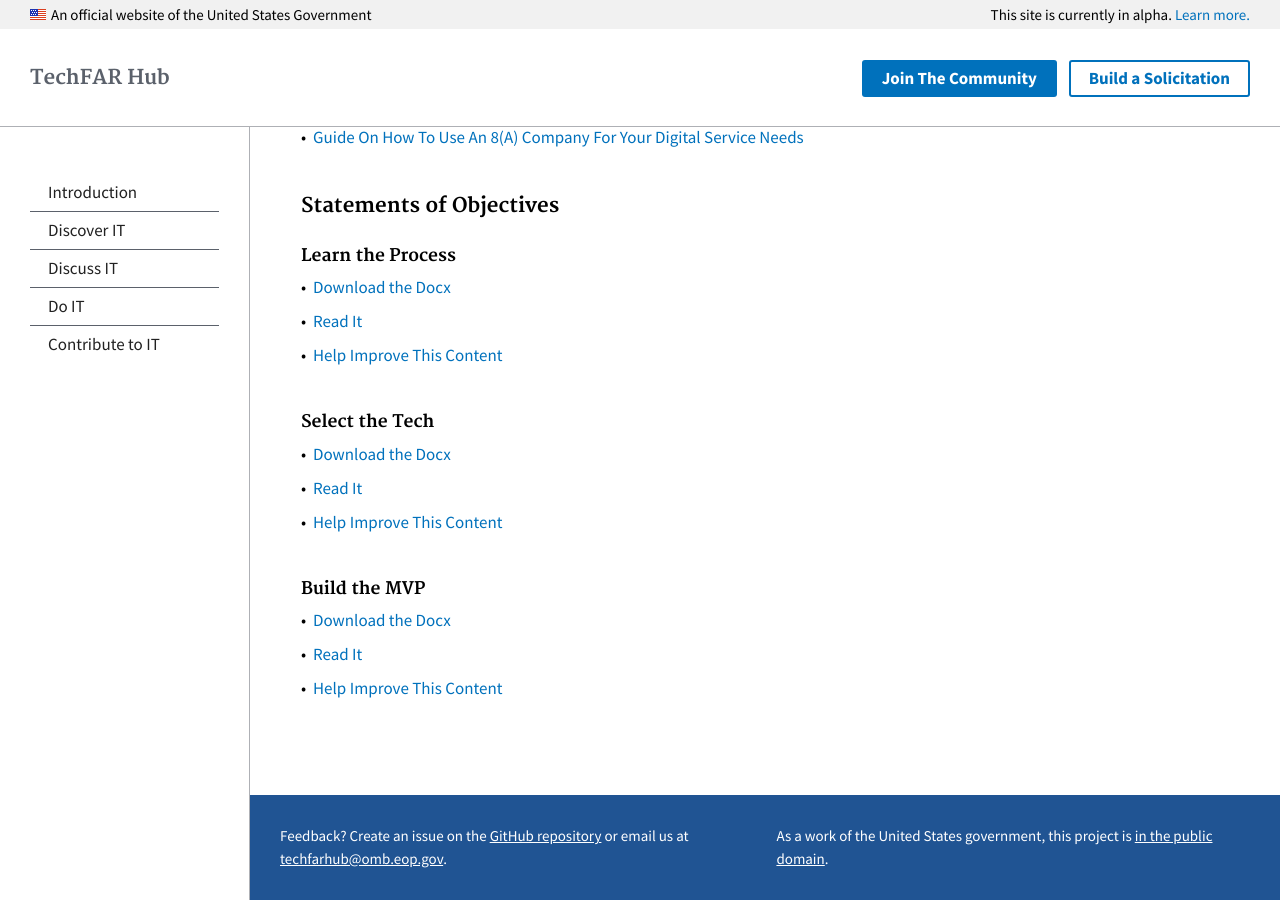
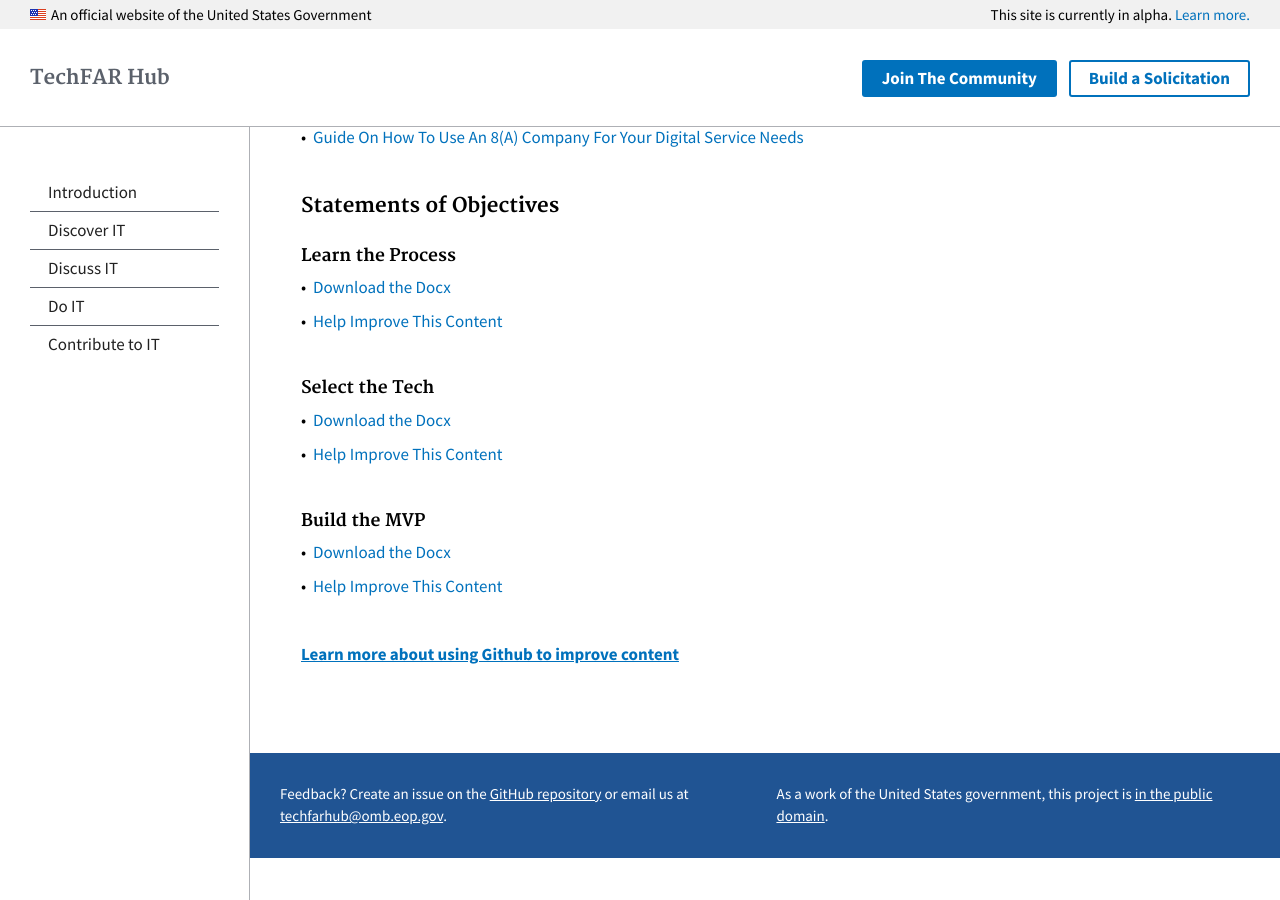
Before and after one commit to usds/techfar-hub, a Jekyll site: the page built from sba-docs/sba8a.md, in a window 1280 px wide and 900 px high, scrolled down 652 px. Built offline with Jekyll 4.4.1, drawn with Linux system fonts in a browser that asks for light colours; after the commit the page ends 1510 px from its top, so only the background shows below that.

Commit message:
Remove Read It links from SOOs
and added one link on the bottom for those who are new to github.

```diff
--- a/sba-docs/sba8a.md
+++ b/sba-docs/sba8a.md
@@ -22,15 +22,14 @@ The Small Business Administration (SBA) and United States Digital Service (USDS)
 
 #### Learn the Process
   * [Download the Docx](https://techfarhub.cio.gov/assets/files/USDS-LearnTheProcessSOO.docx)
-  * [Read It](https://github.com/usds/techfar-hub/blob/master/sba-docs/learn_the_processSOO.md){:target="_blank"}
-  * [Help Improve This Content](https://github.com/usds/techfar-hub/blob/master/README.md){:target="_blank"}
+  * [Help Improve This Content](https://github.com/usds/techfar-hub/blob/master/sba-docs/learn_the_processSOO.md){:target="_blank"}
 
 #### Select the Tech
   * [Download the Docx](https://techfarhub.cio.gov/assets/files/USDS-SelectYourTechSOO.docx)
-  * [Read It](https://github.com/usds/techfar-hub/blob/master/sba-docs/select_your_tech.md){:target="_blank"}
-  * [Help Improve This Content](https://github.com/usds/techfar-hub/blob/master/README.md){:target="_blank"}
+  * [Help Improve This Content](https://github.com/usds/techfar-hub/blob/master/sba-docs/select_your_tech.md){:target="_blank"}
 
 #### Build the MVP
   * [Download the Docx](https://techfarhub.cio.gov/assets/files/USDS-BuildAnMVP_SOO.docx)
-  * [Read It](https://github.com/usds/techfar-hub/blob/master/sba-docs/build_MVP.md){:target="_blank"}
-  * [Help Improve This Content](https://github.com/usds/techfar-hub/blob/master/README.md){:target="_blank"}
+  * [Help Improve This Content](https://github.com/usds/techfar-hub/blob/master/sba-docs/build_MVP.md){:target="_blank"}
+
+**[Learn more about using Github to improve content](https://github.com/usds/techfar-hub/blob/master/README.md){:target="_blank"}**
```
